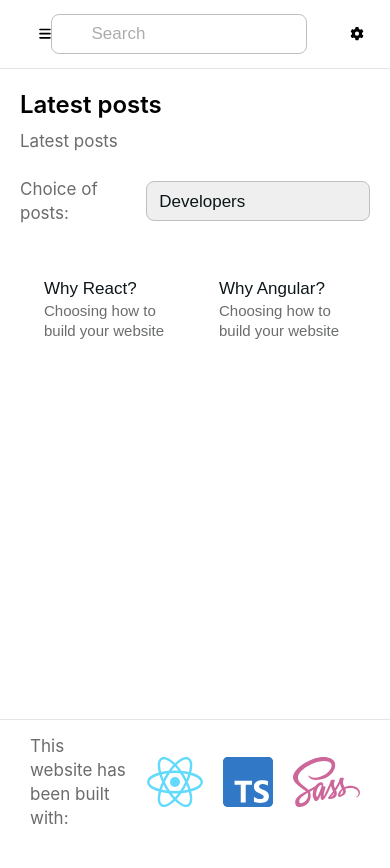
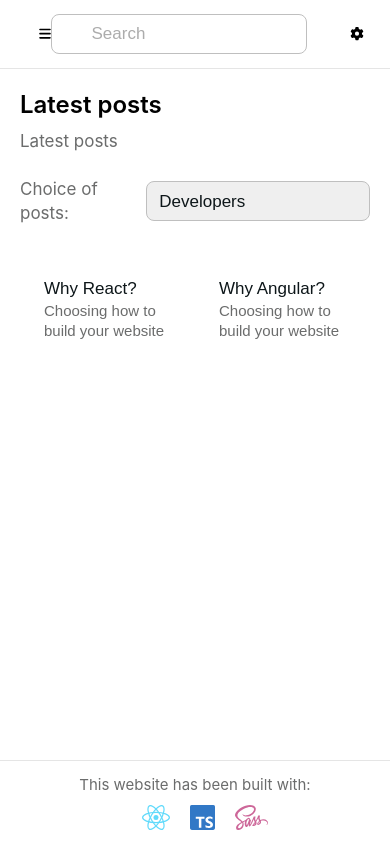
Before and after one commit to lewisnkwo/personal-site, a React (Create React App) app: page / in a window 390 px wide. Shown: the top 868 px of the page. Built offline with nearby package versions, Linux system fonts and the light colour scheme.

Commit message:
Style updates

```diff
--- a/src/App.scss
+++ b/src/App.scss
@@ -19,7 +19,7 @@
   font-style: italic;
 }
 
-@media only screen and (max-width: 480px) {
+@media only screen and (max-width: 768px) {
   .App {
     display: initial;
     grid-template-columns: none;
--- a/src/components/footer/index.scss
+++ b/src/components/footer/index.scss
@@ -27,3 +27,18 @@ footer {
   gap: 20px;
   margin-left: 20px;
 }
+
+@media only screen and (max-width: 768px) {
+  footer {
+    flex-direction: column;
+    gap: 10px;
+
+    span {
+      @include text-secondary-small;
+    }
+
+    img {
+      height: 25px;
+    }
+  }
+}
--- a/src/components/header/index.scss
+++ b/src/components/header/index.scss
@@ -39,7 +39,7 @@ header {
   }
 }
 
-@media only screen and (max-width: 480px) {
+@media only screen and (max-width: 768px) {
   header {
     justify-content: space-between;
   }
--- a/src/components/main/index.scss
+++ b/src/components/main/index.scss
@@ -54,7 +54,7 @@
   margin-top: 40px;
 }
 
-@media only screen and (max-width: 480px) {
+@media only screen and (max-width: 768px) {
   .Main__left {
     padding: 20px;
   }
--- a/src/components/main/post-item/index.scss
+++ b/src/components/main/post-item/index.scss
@@ -34,5 +34,5 @@
 }
 
 .PostItem__subtitle {
-  @include text-post-subtitle;
+  @include text-secondary-small;
 }
--- a/src/components/sidebar-detail/index.scss
+++ b/src/components/sidebar-detail/index.scss
@@ -47,7 +47,7 @@
   margin-top: 8px;
 }
 
-@media only screen and (max-width: 480px) {
+@media only screen and (max-width: 768px) {
   .SidebarDetail {
     display: initial;
     width: 100%;
--- a/src/components/sidebar/index.scss
+++ b/src/components/sidebar/index.scss
@@ -25,11 +25,11 @@
 }
 
 .Sidebar__role {
-  @include text-post-subtitle;
+  @include text-secondary-small;
   margin-top: 4px;
 }
 
-@media only screen and (max-width: 480px) {
+@media only screen and (max-width: 768px) {
   .Sidebar {
     display: none;
   }
--- a/src/variables.scss
+++ b/src/variables.scss
@@ -32,18 +32,18 @@ $border-radius: 8px;
   color: $text-secondary;
 }
 
+@mixin text-secondary-small {
+  font-size: 15px;
+  line-height: 20px;
+  color: $text-secondary;
+  font-weight: 400;
+}
+
 @mixin text-post-title {
   font-size: 17px;
   line-height: 24px;
   color: $text-primary;
   font-weight: 500;
-}
-
-@mixin text-post-subtitle {
-  font-size: 15px;
-  line-height: 20px;
-  color: $text-secondary;
-  font-weight: 400;
 }
 
 @mixin post-image {
```
